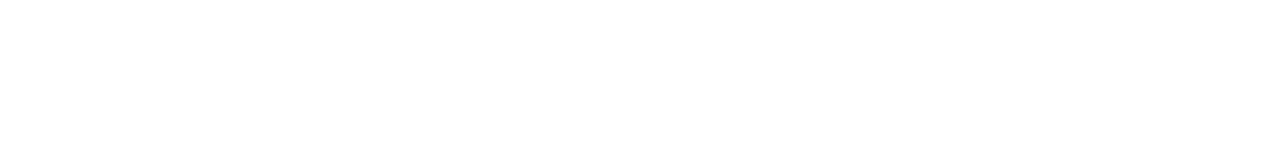
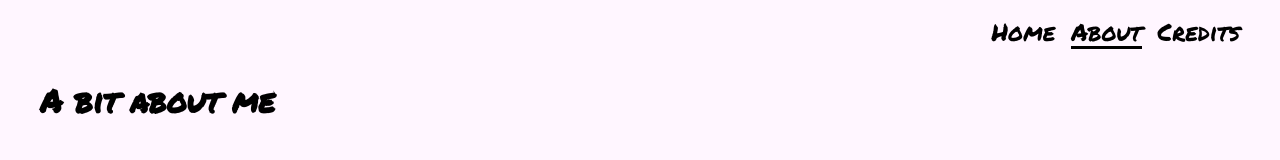
Before and after one commit to alexbarbato/personal-site, a Gatsby site: page /about in a window 1280 px wide. Before the commit this address had no page. Built offline with nearby package versions, Linux system fonts and the light colour scheme; Gatsby itself is replaced by a stand-in of ours.

Commit message:
Adding a rough header and a few new pages

```diff
--- /dev/null
+++ b/src/components/header.js
@@ -0,0 +1,56 @@
+import styled from "styled-components"
+import React from "react"
+import { MEDIUM } from "../utils/font-sizes"
+import { BLACK, PINK } from "../utils/colors"
+
+const HeaderBase = styled.header`
+  height: 3rem;
+  display: flex;
+  justify-content: flex-end;
+  align-items: center;
+`
+
+const HeaderLink = styled.a`
+  position: relative;
+  text-decoration: none;
+  color: ${BLACK};
+  margin-left: 1rem;
+  font-size: ${MEDIUM};
+  font-family: "Permanent Marker";
+
+  :hover {
+    color: ${PINK};
+    text-shadow: ${BLACK} 1px 1px;
+  }
+
+  ${({ active }) =>
+    active &&
+    `
+    :hover::after {
+        background-color: ${PINK};
+    }
+
+    ::after {
+        content: "";
+        background-color: ${BLACK};
+        position: absolute;
+        bottom: 1px;
+        left: 0;
+        height: 3px;
+        width: 100%;
+    }`}
+`
+
+export const Header = ({ activePage }) => (
+  <HeaderBase>
+    <HeaderLink active={activePage === "Home"} href="/">
+      Home
+    </HeaderLink>
+    <HeaderLink active={activePage === "About"} href="/about">
+      About
+    </HeaderLink>
+    <HeaderLink active={activePage === "Credits"} href="/credits">
+      Credits
+    </HeaderLink>
+  </HeaderBase>
+)
--- a/src/components/layout.js
+++ b/src/components/layout.js
@@ -2,6 +2,7 @@
 import React from "react"
 import { BACKGROUND_BASE } from "../utils/colors"
 import { device } from "../utils/breakpoints"
+import { Header } from "./header"
 
 const GlobalStyle = createGlobalStyle`
   body {
@@ -18,9 +19,12 @@
   }
 `
 
-export const Layout = ({ children }) => (
+export const Layout = ({ activePage, children }) => (
   <>
     <GlobalStyle />
-    <Grid>{children}</Grid>
+    <Grid>
+      <Header activePage={activePage ? activePage : null} />
+      {children}
+    </Grid>
   </>
 )
--- /dev/null
+++ b/src/pages/about.js
@@ -0,0 +1,8 @@
+import React from "react"
+import { Layout } from "../components/layout"
+
+export default () => (
+  <Layout activePage="About">
+    <h1 style={{ fontFamily: "Permanent Marker" }}>A bit about me</h1>
+  </Layout>
+)
--- a/src/pages/index.js
+++ b/src/pages/index.js
@@ -2,7 +2,7 @@
 import { Layout } from "../components/layout"
 
 export default () => (
-  <Layout>
+  <Layout activePage="Home">
     <h1 style={{ fontFamily: "Permanent Marker" }}>Alex's Site</h1>
     <p style={{ fontFamily: "Roboto" }}>This should be fun...</p>
   </Layout>
--- a/src/utils/colors.js
+++ b/src/utils/colors.js
@@ -1,8 +1,7 @@
 /**
  * Base colors for resuse in the site
  */
-export const PRIMARY = ""
-export const SECONDARY = ""
-export const TERTIARY = ""
+export const BLACK = "#000"
+export const PINK = "#ffc9d4"
 
 export const BACKGROUND_BASE = "rgb(255,239,255,0.5)"
--- /dev/null
+++ b/src/utils/font-sizes.js
@@ -0,0 +1,3 @@
+export const SMALL = "1rem"
+export const MEDIUM = "1.5rem"
+export const LARGE = "2rem"
```
Also changed, not shown: src/pages/credits.js (added, +10 -0 lines).
